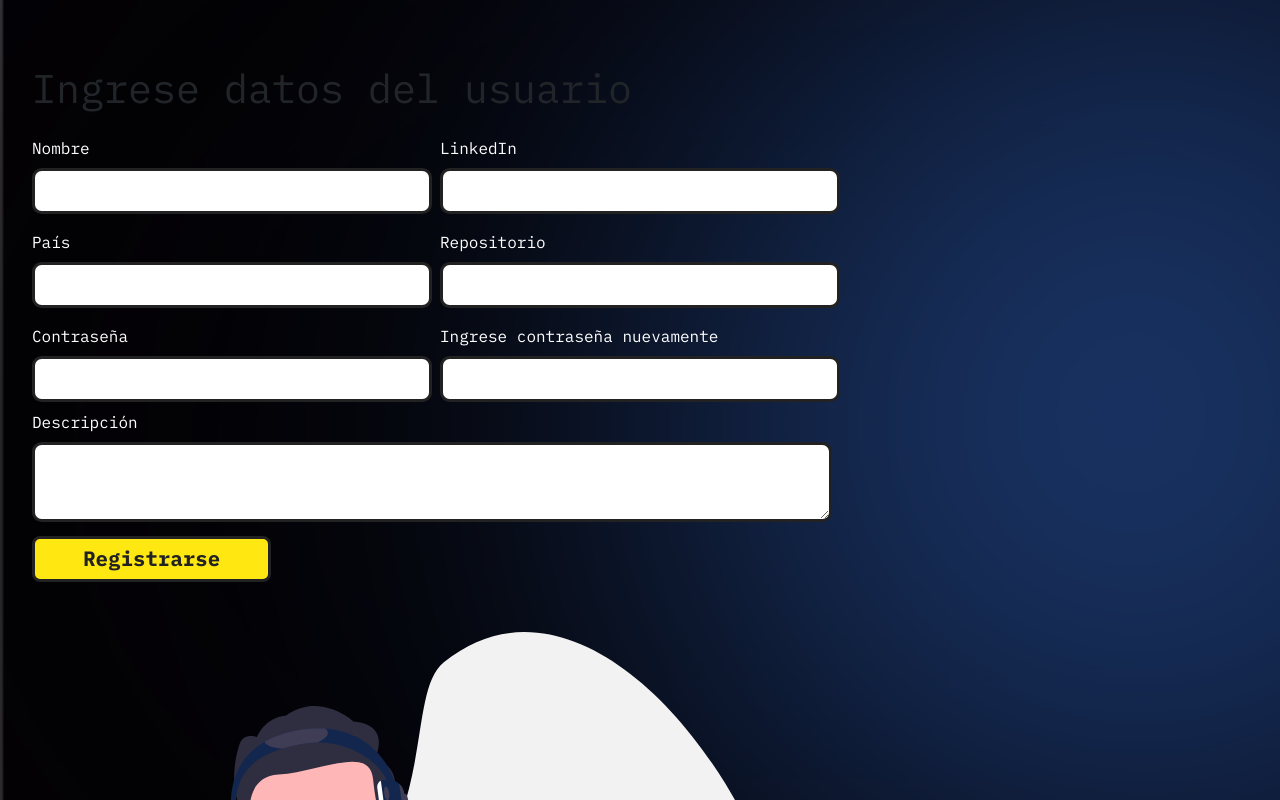
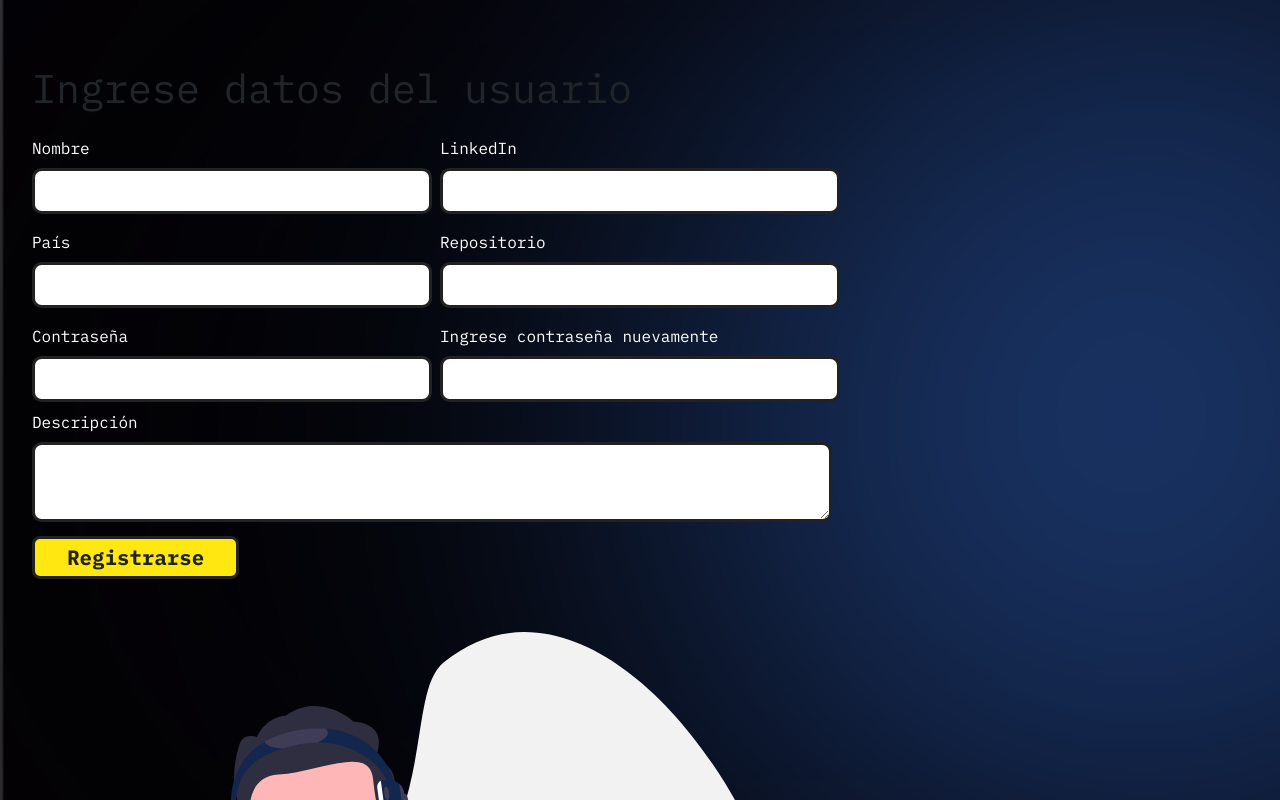
Before and after one commit to Ox18/hackathon-app, a React (Create React App) app: page /register in a window 1280 px wide. Built offline with nearby package versions, Linux system fonts and the light colour scheme.

Commit message:
Update _Btn.scss

```diff
--- a/src/styles/components/_Btn.scss
+++ b/src/styles/components/_Btn.scss
@@ -1,15 +1,32 @@
 .btn {
     margin-top: 1rem;
     display: inline-block;
-    padding: .3rem 3rem;
+    padding: .2rem 2rem;
     font-size: 1.3rem;
-    background-color: $yellow;
-    color: $dark-grey;
-    border: 3px solid $dark-grey;
     font-weight: 700;
     border-radius: .5rem;
     transition: all .2s linear;
     &:hover {
-        letter-spacing: .3rem;
+        transform: scale(1.1);
     }
 }
+.primary {
+    background-color: $yellow;
+    color: $dark-grey;
+    border: 3px solid $dark-grey;
+    &:active{
+        background-color: $red;
+        color: $dark-grey;
+        border: 3px solid $dark-grey;
+    }
+}
+.secondary {
+    background-color: $red;
+    color: $dark-grey;
+    border: 3px solid $dark-grey;
+    &:active {
+        background-color: $yellow;
+        color: $dark-grey;
+        border: 3px solid $dark-grey;
+    }
+}
```
